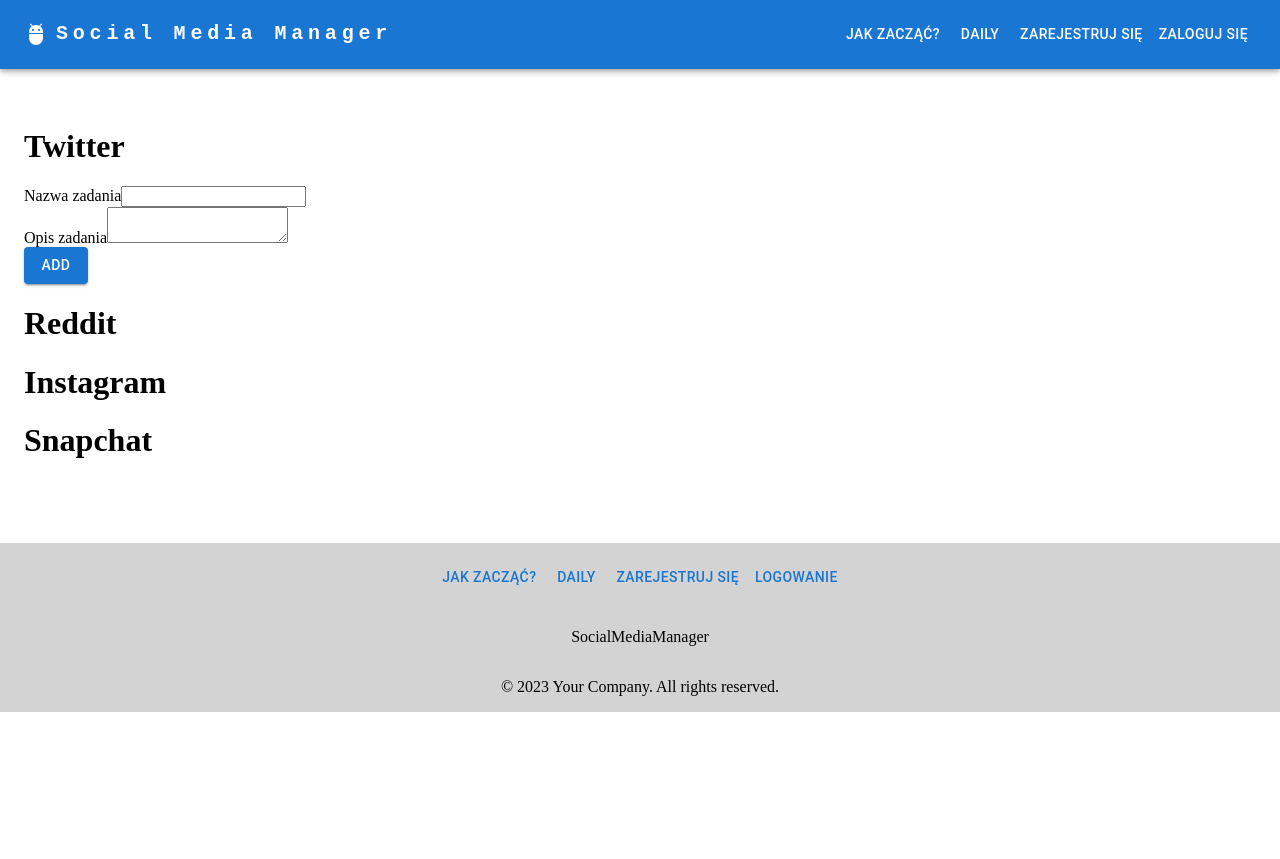
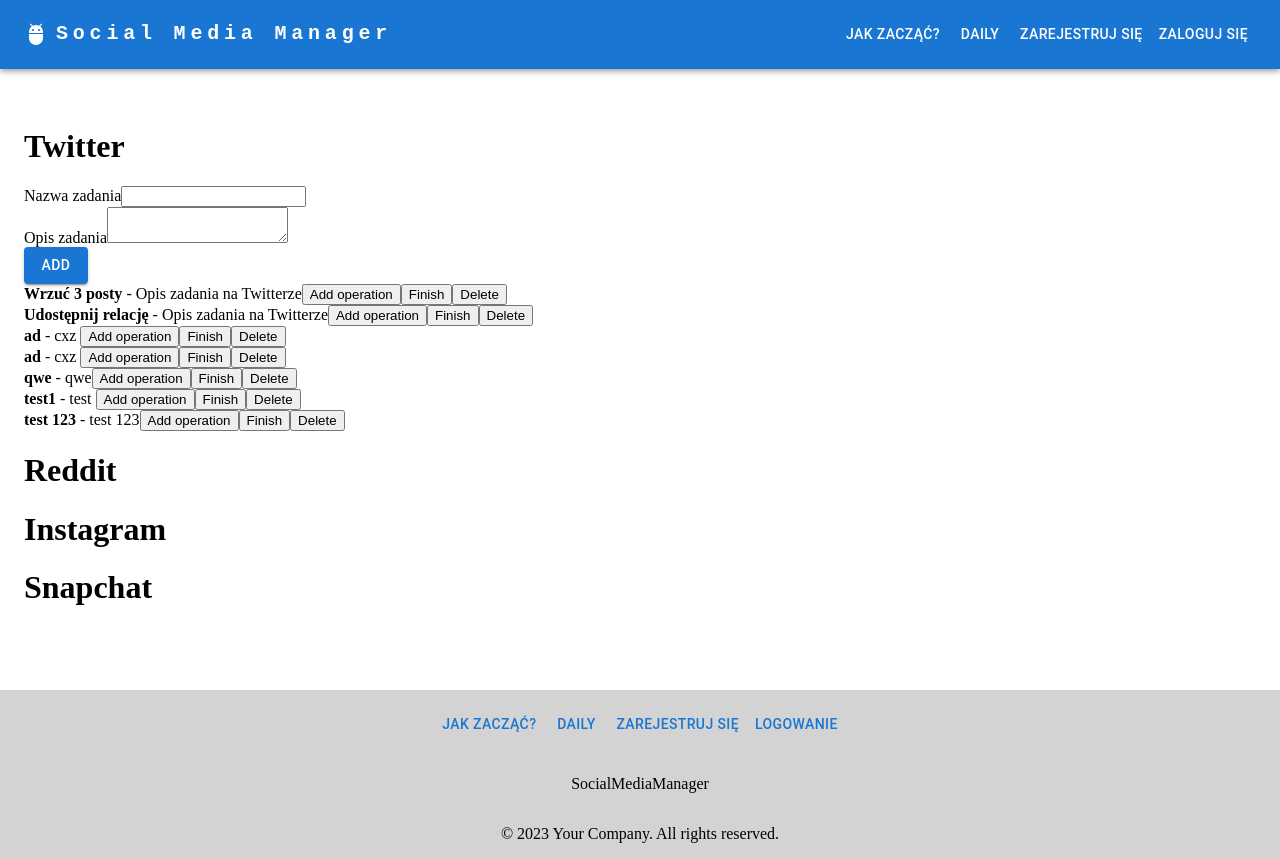
Before and after one commit to PatrykBombik/socialmedia_manager, a React (Vite) app: page /daily in a window 1280 px wide. Before the commit the page ends 800 px from the top, so only its background shows below. Built offline with nearby package versions, Linux system fonts and the light colour scheme; data requests are answered from the project's data file.

Commit message:
showing tasks

```diff
--- a/data/db.json
+++ b/data/db.json
@@ -43,6 +43,13 @@
       "status": "open",
       "addedDate": "2023-06-12T12:37:00.509Z",
       "id": 6
+    },
+    {
+      "title": "test 123",
+      "description": "test 123",
+      "status": "open",
+      "addedDate": "2023-06-12T14:36:41.199Z",
+      "id": 7
     }
   ],
   "Reddit": [
--- a/src/components/daily.jsx
+++ b/src/components/daily.jsx
@@ -4,62 +4,67 @@
 import Button from "@mui/material/Button";
 
 export default function Daily() {
-    const [taskTwitter, setTaskTwitter] = useState([]);
+    const [tasksTwitter, setTasksTwitter] = useState([]);
     const [titleTwitter, setTittleTwitter] = useState('');
     const [descTwitter, setDescTwitter] = useState('');
 
     useEffect(() => {
         getAllTasks("Twitter")
             .then((data) => {
-                setTaskTwitter(data)
+                setTasksTwitter(data)
             })
             .catch(console.error)
     }, [])
 
-    const [taskReddit, setTaskReddit] = useState([]);
+    async function handleTwitterSubmit(event) {
+        event.preventDefault();
+        const result = await sendTaskData("Twitter", {
+            title: titleTwitter, description: descTwitter, status: 'open', addedDate: new Date()
+        });
+
+        setTittleTwitter('');
+        setDescTwitter('');
+        setTasksTwitter([...tasksTwitter, result])
+    }
+
+    const [tasksReddit, setTasksReddit] = useState([]);
     const [titleReddit, setTittleReddit] = useState('');
     const [descReddit, setDescReddit] = useState('');
 
     useEffect(() => {
         getAllTasks("Reddit")
             .then((data) => {
-                setTaskReddit(data)
+                setTasksReddit(data)
             })
             .catch(console.error)
     }, [])
 
-    const [taskInstagram, setTaskInstagram] = useState([]);
+    const [tasksInstagram, setTasksInstagram] = useState([]);
     const [titleInstagram, setTittleInstagram] = useState('');
     const [descInstagram, setDescInstagram] = useState('');
 
     useEffect(() => {
         getAllTasks("Instagram")
             .then((data) => {
-                setTaskInstagram(data)
+                setTasksInstagram(data)
             })
             .catch(console.error)
     }, [])
 
-    const [taskSnapchat, setTaskSnapchat] = useState([]);
+    const [tasksSnapchat, setTasksSnapchat] = useState([]);
     const [titleSnapchat, setTittleSnapchat] = useState('');
     const [descSnapchat, setDescSnapchat] = useState('');
 
     useEffect(() => {
         getAllTasks("Snapchat")
             .then((data) => {
-                setTaskSnapchat(data)
+                setTasksSnapchat(data)
             })
             .catch(console.error)
     }, [])
 
 
-    async function handleTwitterSubmit(event) {
-        event.preventDefault();
-        const result = await sendTaskData("Twitter", {
-            title: titleTwitter, description: descTwitter, status: 'open', addedDate: new Date()
-        });
-        console.log(result)
-    }
+
 
     return (
         <>
@@ -88,6 +93,16 @@
                         </div>
                         <Button variant="contained" onClick={handleTwitterSubmit}>Add</Button>
                     </form>
+                    <section>
+                        {tasksTwitter.map((task) => (
+                            <div key={task.id}>
+                                <strong>{task.title}</strong> <span> - {task.description}</span>
+                                <button>Add operation</button>
+                                <button>Finish</button>
+                                <button>Delete</button>
+                            </div>
+                        ))}
+                    </section>
                 </Grid>
                 <Grid item md={12} sm={12} xs={12}>
                     <h1>Reddit</h1>
```
